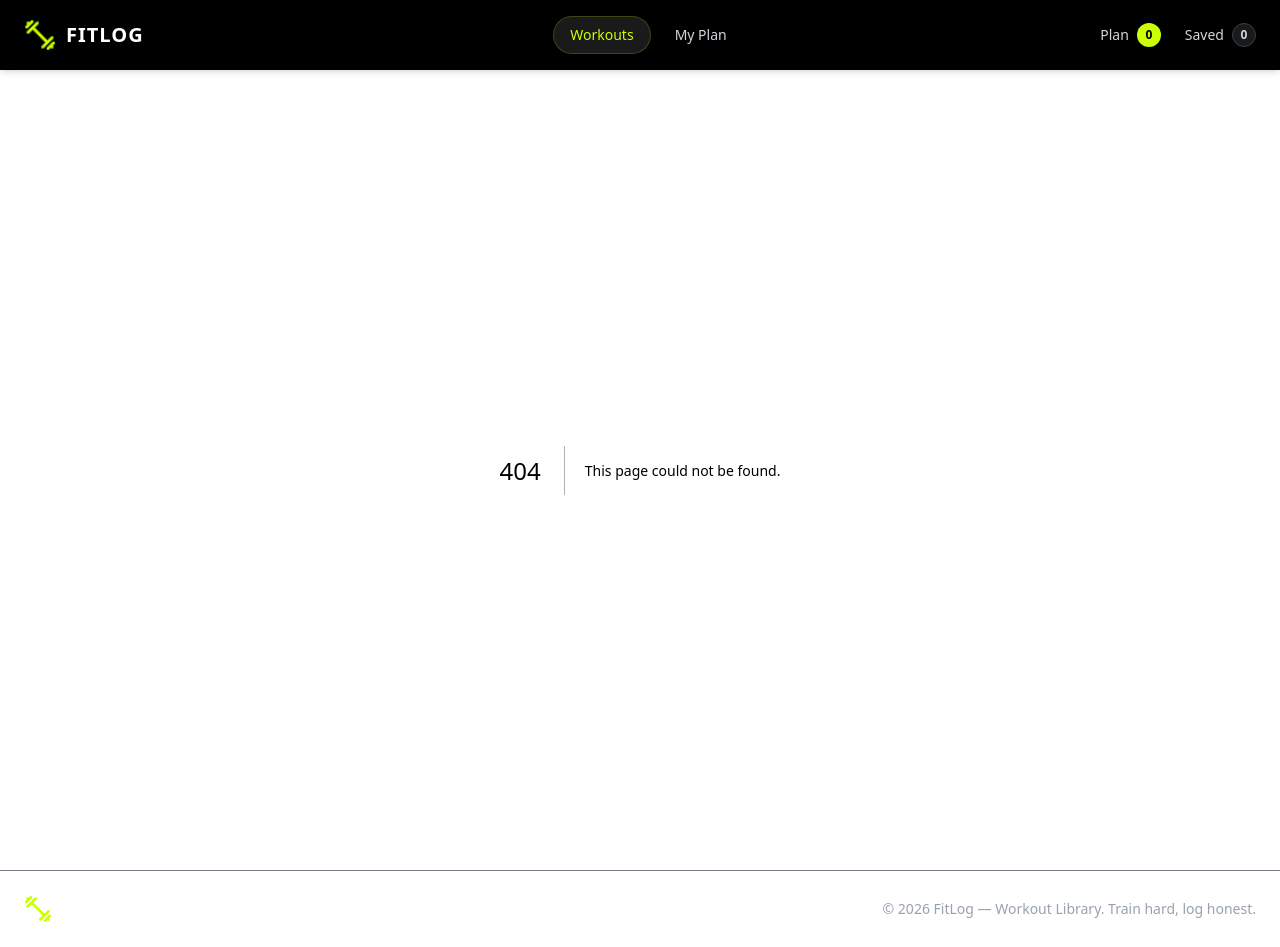
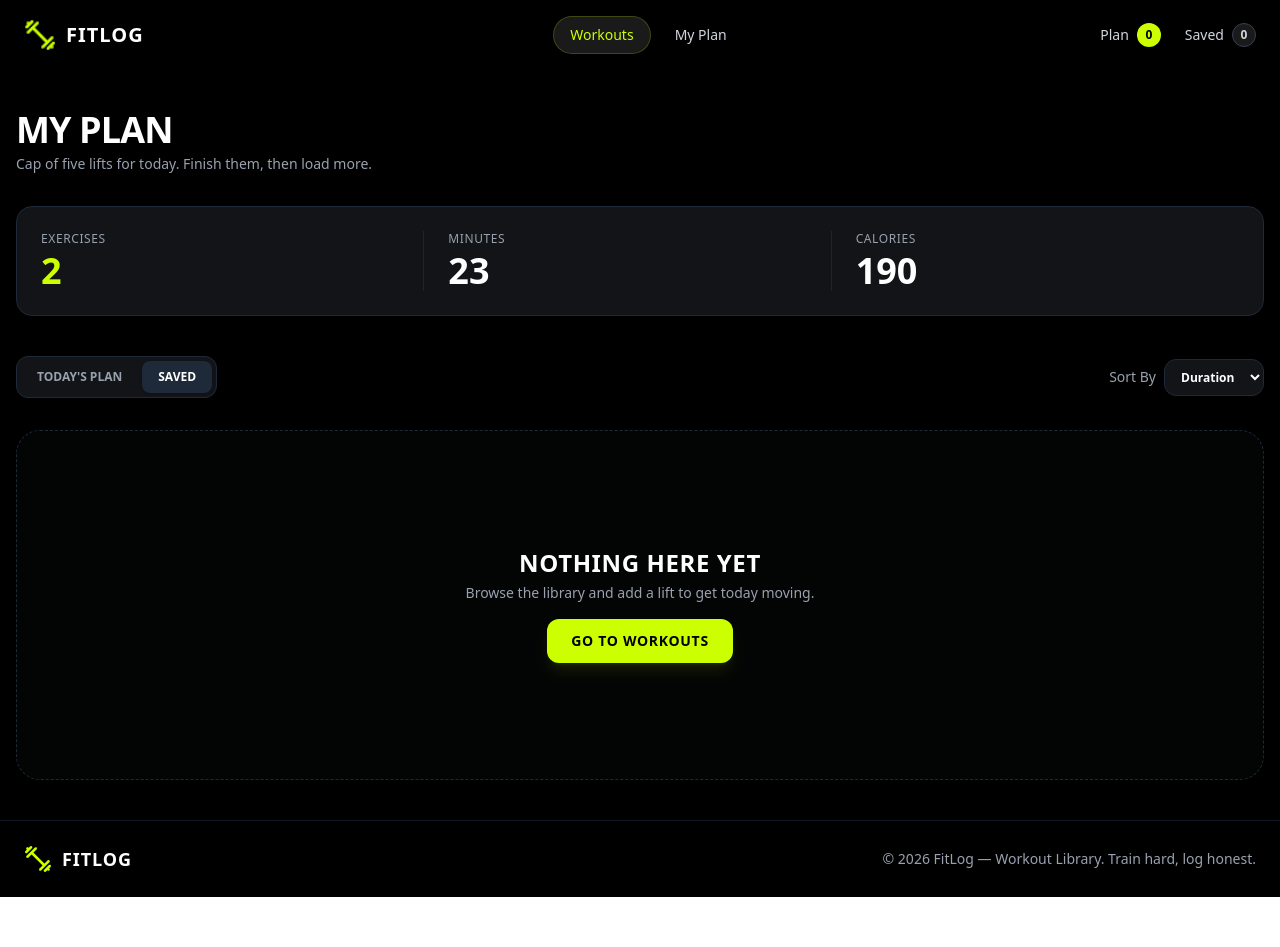
Before and after one commit to masum-web-dev/fitlog, a Next.js app: page /myplan in a window 1280 px wide. Before the commit this address had no page. After the commit the page ends 897 px from the top, so only its background shows below. Built offline with nearby package versions, Linux system fonts and the light colour scheme.

Commit message:
My plan is daployed in the website

```diff
--- a/src/app/Global component/Navbar.jsx
+++ b/src/app/Global component/Navbar.jsx
@@ -19,7 +19,7 @@ const Navbar = () => {
                     <Link href="/" className="bg-[#1a1a1a] text-[#ccff00] px-4 py-2 rounded-full font-medium text-sm border border-[#ccff00]/20">
                         Workouts
                     </Link>
-                    <Link href="/my-plan" className="text-gray-300 hover:text-white text-sm font-medium transition-colors">
+                    <Link href="/myplan" className="text-gray-300 hover:text-white text-sm font-medium transition-colors">
                         My Plan
                     </Link>
                 </div>
--- /dev/null
+++ b/src/app/context/PlanContext.jsx
@@ -0,0 +1,11 @@
+import React, { createContext } from 'react';
+
+const PlanContext = createContext();
+
+const PlanContextProvider = () => {
+    return (
+        <PlanContext.Provider value={}></PlanContext>
+    );
+};
+
+export default PlanContextProvider;
--- /dev/null
+++ b/src/app/myplan/page.jsx
@@ -0,0 +1,75 @@
+import React from 'react';
+import Link from 'next/link';
+
+const MyPlanPage = () => {
+    return (
+        <div className="max-w-7xl mx-auto px-4 py-10 text-white space-y-8">
+            {/* Header Section */}
+            <div>
+                <h1 className="text-3xl sm:text-4xl font-extrabold tracking-tight uppercase mb-1">
+                    MY PLAN
+                </h1>
+                <p className="text-gray-400 text-xs sm:text-sm">
+                    Cap of five lifts for today. Finish them, then load more.
+                </p>
+            </div>
+
+            {/* Stats Summary Card */}
+            <div className="bg-[#121417] border border-gray-800 rounded-2xl p-6 grid grid-cols-1 sm:grid-cols-3 gap-6">
+                <div className="sm:border-r border-gray-800/80 pr-4">
+                    <p className="text-gray-400 text-xs uppercase tracking-wider mb-1">Exercises</p>
+                    <p className="text-[#ccff00] text-3xl sm:text-4xl font-extrabold">2</p>
+                </div>
+                <div className="sm:border-r border-gray-800/80 pr-4">
+                    <p className="text-gray-400 text-xs uppercase tracking-wider mb-1">Minutes</p>
+                    <p className="text-white text-3xl sm:text-4xl font-extrabold">23</p>
+                </div>
+                <div>
+                    <p className="text-gray-400 text-xs uppercase tracking-wider mb-1">Calories</p>
+                    <p className="text-white text-3xl sm:text-4xl font-extrabold">190</p>
+                </div>
+            </div>
+
+            {/* Tabs and Sort Section */}
+            <div className="flex flex-col sm:flex-row items-start sm:items-center justify-between gap-4 pt-2">
+                <div className="bg-[#121417] border border-gray-800 p-1 rounded-xl flex items-center gap-1">
+                    <button className="px-4 py-2 text-xs font-bold uppercase rounded-lg text-gray-400 hover:text-white transition-colors cursor-pointer">
+                        Today's Plan
+                    </button>
+                    <button className="px-4 py-2 text-xs font-bold uppercase rounded-lg bg-gray-800 text-white shadow-sm cursor-pointer">
+                        Saved
+                    </button>
+                </div>
+
+                <div className="flex items-center gap-2 text-sm text-gray-400">
+                    <span>Sort By</span>
+                    <select className="bg-[#121417] border border-gray-800 text-white text-xs font-semibold py-2 px-3 rounded-xl focus:outline-none cursor-pointer">
+                        <option value="duration">Duration</option>
+                        <option value="calories">Calories</option>
+                        <option value="rating">Rating</option>
+                    </select>
+                </div>
+            </div>
+
+            {/* Empty State Box */}
+            <div className="border border-dashed border-gray-800 rounded-3xl p-12 text-center flex flex-col items-center justify-center space-y-4 min-h-[350px] bg-[#121417]/20">
+                <div className="space-y-1">
+                    <h3 className="text-xl sm:text-2xl font-extrabold uppercase tracking-wide text-white">
+                        NOTHING HERE YET
+                    </h3>
+                    <p className="text-gray-400 text-xs sm:text-sm">
+                        Browse the library and add a lift to get today moving.
+                    </p>
+                </div>
+                <Link
+                    href="/"
+                    className="bg-[#ccff00] text-black font-bold py-3 px-6 rounded-xl hover:bg-[#b3e600] transition-all text-xs sm:text-sm uppercase tracking-wider shadow-lg shadow-[#ccff00]/10"
+                >
+                    Go to workouts
+                </Link>
+            </div>
+        </div>
+    );
+};
+
+export default MyPlanPage;
--- a/src/app/workouts/[id]/page.jsx
+++ b/src/app/workouts/[id]/page.jsx
@@ -23,7 +23,6 @@ const WorkoutDetailsPage = async ({ params }) => {
         <div className="max-w-7xl mx-auto px-4 py-12 text-white animate-fadeIn">
             <div className="grid grid-cols-1 lg:grid-cols-2 gap-10 items-start">
 
-                {/* Left Side: Image with Zoom Effect */}
                 <div className="relative w-full h-[350px] sm:h-[450px] lg:h-[550px] rounded-3xl overflow-hidden border border-gray-800 shadow-2xl group">
                     <Image
                         src={image}
@@ -35,7 +34,6 @@ const WorkoutDetailsPage = async ({ params }) => {
                     <div className="absolute inset-0 bg-gradient-to-t from-black/60 via-transparent to-transparent opacity-60"></div>
                 </div>
 
-                {/* Right Side: Details & Info */}
                 <div className="space-y-6 transition-all duration-500">
                     <div className="transform transition-all duration-500 hover:translate-x-1">
                         <h1 className="text-3xl sm:text-4xl lg:text-5xl font-extrabold tracking-tight uppercase mb-3 text-transparent bg-clip-text bg-gradient-to-r from-white via-gray-200 to-gray-400">
@@ -46,7 +44,6 @@ const WorkoutDetailsPage = async ({ params }) => {
                         </p>
                     </div>
 
-                    {/* Muscle Group Badges */}
                     <div className="flex flex-wrap gap-2">
                         {muscleGroups?.map((group, index) => (
                             <span key={index} className="bg-[#ccff00] text-black text-xs font-bold px-3.5 py-1.5 rounded-lg uppercase tracking-wider shadow-md shadow-[#ccff00]/10 transition-transform duration-300 hover:scale-105">
@@ -55,7 +52,6 @@ const WorkoutDetailsPage = async ({ params }) => {
                         ))}
                     </div>
 
-                    {/* Specifications List */}
                     <div className="bg-[#121417] border border-gray-800 rounded-2xl overflow-hidden divide-y divide-gray-800/60 text-sm shadow-xl">
                         <div className="flex justify-between items-center px-5 py-3.5 transition-colors duration-200 hover:bg-gray-900/50">
                             <span className="text-gray-400 text-xs font-semibold tracking-wider uppercase">Equipment</span>
@@ -87,7 +83,6 @@ const WorkoutDetailsPage = async ({ params }) => {
                         </div>
                     </div>
 
-                    {/* Instructions Section */}
                     <div className="space-y-3">
                         <h3 className="text-sm font-bold uppercase tracking-wider text-white flex items-center gap-2">
                             <span className="w-2 h-2 rounded-full bg-[#ccff00]"></span> Instructions
@@ -102,7 +97,6 @@ const WorkoutDetailsPage = async ({ params }) => {
                         </div>
                     </div>
 
-                    {/* Action Buttons */}
                     <div className="flex flex-col sm:flex-row gap-4 pt-4">
                         <button className="flex-1 bg-[#ccff00] text-black font-bold py-3.5 px-6 rounded-xl hover:bg-[#b3e600] transition-all duration-300 hover:scale-[1.02] active:scale-[0.98] shadow-lg shadow-[#ccff00]/20 text-sm flex items-center justify-center gap-2">
                             <span>📅</span> Add to today's plan
```
